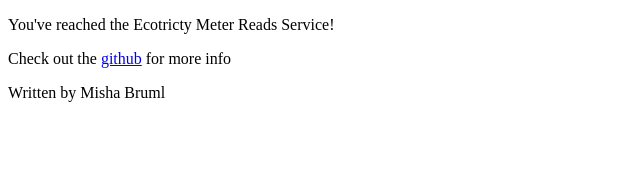
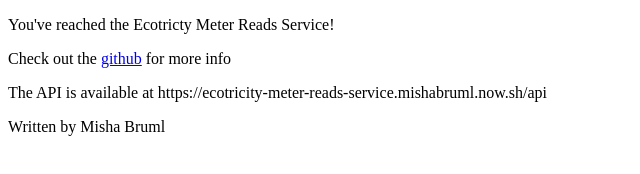
Before and after one commit to mishabruml/ecotricity-meter-reads-service, a website: page index.html in a window 1280 px wide. Shown: the whole page, without its empty margins (0-640 px from the left). Drawn offline with Linux system fonts and the light colour scheme.

Commit message:
added url to api

```diff
--- a/index.html
+++ b/index.html
@@ -6,6 +6,7 @@
   <body>
     <p>You've reached the Ecotricty Meter Reads Service!</p>
     <p>Check out the <a href=https://github.com/mishabruml/ecotricity-meter-reads-service>github</a> for more info</p>
+    <p> The API is available at https://ecotricity-meter-reads-service.mishabruml.now.sh/api </p>
     <p>Written by Misha Bruml</p>
   </body>
 </html>
```
